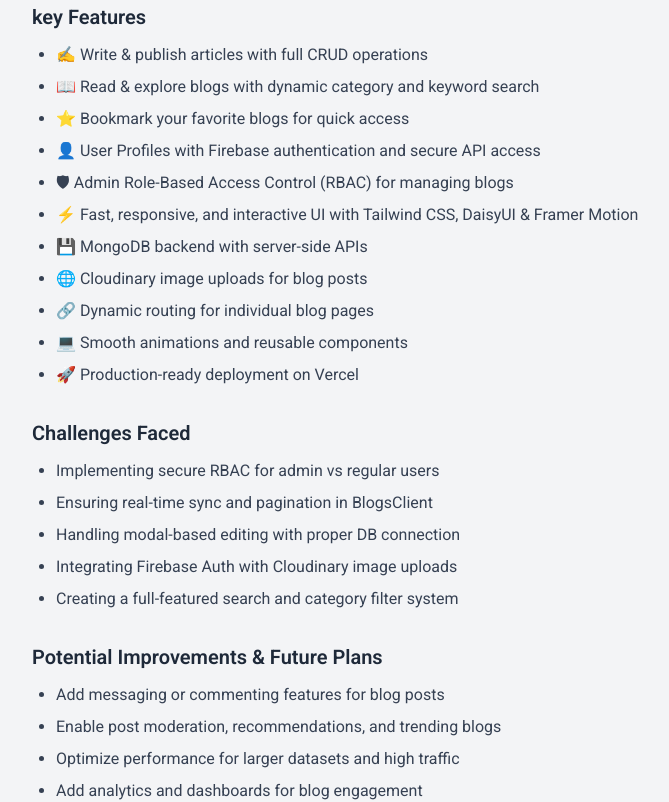
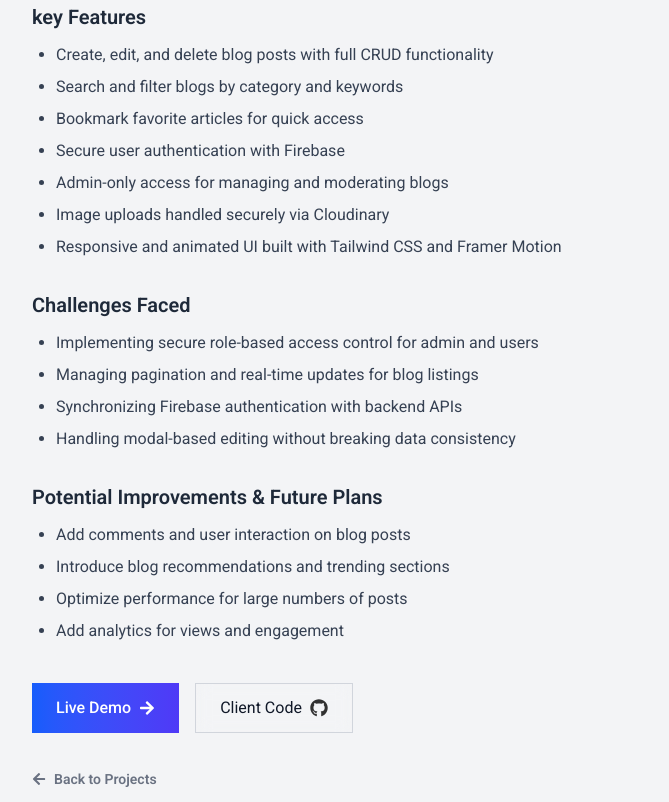
Before and after one commit to najmussakib2142/my-portfolio, a React (Vite) app: page /projects/1 in a window 1280 px wide. Shown: the part 1260-2062 px from the top of the page, without its empty margins (32-701 px from the left). Built offline with nearby package versions, Linux system fonts and the light colour scheme.

Commit message:
feat(ui): enhance project action buttons and navigation UX chore: refine portfolio project data for better readability

```diff
--- a/index.html
+++ b/index.html
@@ -2,7 +2,7 @@
 <html lang="en">
   <head>
     <meta charset="UTF-8" />
-    <link rel="icon" type="image/png" href="./public/portfolio.favicon.png" />
+    <link rel="icon" type="image/png" href="./portfolio.favicon.png" />
     <meta name="viewport" content="width=device-width, initial-scale=1.0" />
     <title>najmus-portfolio</title>
   </head>
--- a/src/data/projectsData.js
+++ b/src/data/projectsData.js
@@ -10,32 +10,29 @@
     liveLink: "https://simple-blog-website-brown.vercel.app/",
     clientSide: "https://github.com/najmussakib2142/simple-blog-website",
     // ServerSide: "https://github.com/najmussakib2142/simple-blog-website",
-    "keyFeatures": [
-      "✍️ Write & publish articles with full CRUD operations",
-      "📖 Read & explore blogs with dynamic category and keyword search",
-      "⭐ Bookmark your favorite blogs for quick access",
-      "👤 User Profiles with Firebase authentication and secure API access",
-      "🛡 Admin Role-Based Access Control (RBAC) for managing blogs",
-      "⚡ Fast, responsive, and interactive UI with Tailwind CSS, DaisyUI & Framer Motion",
-      "💾 MongoDB backend with server-side APIs",
-      "🌐 Cloudinary image uploads for blog posts",
-      "🔗 Dynamic routing for individual blog pages",
-      "💻 Smooth animations and reusable components",
-      "🚀 Production-ready deployment on Vercel"
+    keyFeatures: [
+      "Create, edit, and delete blog posts with full CRUD functionality",
+      "Search and filter blogs by category and keywords",
+      "Bookmark favorite articles for quick access",
+      "Secure user authentication with Firebase",
+      "Admin-only access for managing and moderating blogs",
+      "Image uploads handled securely via Cloudinary",
+      "Responsive and animated UI built with Tailwind CSS and Framer Motion"
     ],
+
     challenges: [
-      "Implementing secure RBAC for admin vs regular users",
-      "Ensuring real-time sync and pagination in BlogsClient",
-      "Handling modal-based editing with proper DB connection",
-      "Integrating Firebase Auth with Cloudinary image uploads",
-      "Creating a full-featured search and category filter system"
+      "Implementing secure role-based access control for admin and users",
+      "Managing pagination and real-time updates for blog listings",
+      "Synchronizing Firebase authentication with backend APIs",
+      "Handling modal-based editing without breaking data consistency"
     ],
+
     improvements: [
-      "Add messaging or commenting features for blog posts",
-      "Enable post moderation, recommendations, and trending blogs",
-      "Optimize performance for larger datasets and high traffic",
-      "Add analytics and dashboards for blog engagement"
-    ],
+      "Add comments and user interaction on blog posts",
+      "Introduce blog recommendations and trending sections",
+      "Optimize performance for large numbers of posts",
+      "Add analytics for views and engagement"
+    ]
   },
   {
     id: 2,
@@ -56,26 +53,35 @@
     liveLink: "https://explore-bd-admin.web.app/",
     clientSide: "https://github.com/najmussakib2142/explore-bd-client",
     ServerSide: "https://github.com/najmussakib2142/explore-bd-server",
+    keyFeatures: [
+      "Role-based dashboards for Tourists, Guides, and Admins",
+      "Secure authentication using JWT and Firebase Admin SDK",
+      "Tour booking and payment processing with Stripe",
+      "Admin controls for managing users, tours, and destinations",
+      "Efficient data fetching and caching with TanStack Query",
+      "Responsive UI with smooth animations"
+    ],
+
     challenges: [
-      "Implementing robust JWT authentication across the MERN stack and securing protected routes based on three distinct user roles (Tourist, Guide, Admin).",
-      "Successfully integrating the Firebase Admin SDK on the Node/Express backend for secure user authentication and role management, which involved complex server-side verification.",
-      "Handling sensitive real-time payment processing and webhooks using the Stripe payment gateway for tour bookings.",
-      "Designing and managing distinct ways tourist spot data, data-intensive dashboard panels for Tourist, Guide and Admin to cater to varying access levels and CRUD operations.",
-      "Ensuring secure handling of environment variables for both Firebase and MongoDB credentials on the server.",
-      "Optimizing data fetching and state management for large datasets (e.g., packages, users) using TanStack Query to improve client-side performance."
+      "Designing secure authentication for multiple user roles",
+      "Integrating Stripe payments and handling sensitive transactions",
+      "Managing complex dashboards with different permissions",
+      "Optimizing performance for large datasets",
+      "Safely handling environment variables and credentials"
     ],
+
     improvements: [
-      "Implementing advanced search, filtering, and sorting features for tours and guides to improve user experience.",
-      "Adding a comprehensive, multi-layered review and rating system that integrates with the user and tour guide profiles.",
-      "Integrating real-time features using WebSockets (e.g., live chat support or notification system for booking updates).",
-      "Refactoring the front-end for improved accessibility (A11Y) and performance optimization, potentially by exploring Server-Side Rendering (SSR).",
-      "Expanding the payment options to include popular local payment gateways in Bangladesh."
-    ],
+      "Advanced search and filtering for tours and guides",
+      "Review and rating system for guides and destinations",
+      "Real-time notifications or live chat features",
+      "Accessibility (A11Y) and performance improvements",
+      "Support for local Bangladeshi payment gateways"
+    ]
   },
 
   {
     id: 3,
-    title: "eduCircle",
+    title: "EduCircle",
     image: "https://i.ibb.co.com/7Jt7TXqS/Screenshot-2025-10-23-025813.png",
     description:
       "A full-featured assignment management and evaluation platform with secure submissions, real-time status tracking, and a modern responsive dashboard for students and evaluators.",
@@ -92,17 +98,26 @@
     liveLink: "https://edu-circle-admin.web.app/",
     clientSide: "https://github.com/najmussakib2142/edu-circle-client",
     ServerSide: "https://github.com/najmussakib2142/edu-circle-server",
+    keyFeatures: [
+      "Secure assignment submission with file uploads",
+      "Role-based access for students and evaluators",
+      "Real-time status updates for submissions",
+      "Evaluator feedback and grading workflow",
+      "Responsive dashboards for all user roles"
+    ],
+
     challenges: [
-      "Designing a secure assignment submission workflow with role-based access control.",
-      "Handling real-time evaluator feedback and assignment status synchronization.",
-      "Implementing responsive dashboards that work seamlessly across mobile and desktop.",
-      "Migrating from static image URLs to secure Cloudinary uploads with previews."
+      "Designing a secure submission and evaluation flow",
+      "Keeping assignment status and feedback in sync",
+      "Building dashboards that work well on all devices",
+      "Migrating to Cloudinary for secure file handling"
     ],
+
     improvements: [
-      "Introduce a full admin analytics dashboard.",
-      "Add offline draft saving for assignments.",
-      "Implement notification system for submission and evaluation updates."
-    ],
+      "Add analytics for assignment performance",
+      "Offline draft saving for submissions",
+      "Notification system for submission and feedback updates"
+    ]
   },
 
 
--- a/src/layouts/RootLayout.jsx
+++ b/src/layouts/RootLayout.jsx
@@ -19,8 +19,8 @@
 
             <button
                 onClick={toggleTheme}
-                className=" fixed cursor-pointer right-0 bottom-1/4 md:top-1/2 md:-translate-y-1/2 md:bottom-auto z-50 flex items-center justify-center bg-gray-200
-                 dark:bg-gray-800 text-gray-900 dark:text-white w-12 h-12 md:w-11 md:h-11 rounded-l-2xl shadow-md hover:shadow-lg hover:scale-105
+                className=" fixed cursor-pointer left-0 bottom-1/4 md:top-1/2 md:-translate-y-1/2 md:bottom-auto z-50 flex items-center justify-center bg-gray-200
+                 dark:bg-gray-800 text-gray-900 dark:text-white w-12 h-12 md:w-11 md:h-11 rounded-r-xl shadow-md hover:shadow-lg hover:scale-105
                   transition-transform duration-300 focus:outline-none "
             >
                 {theme === "dark" ? (
--- a/src/pages/Projects/ProjectDetails.jsx
+++ b/src/pages/Projects/ProjectDetails.jsx
@@ -1,6 +1,6 @@
 import { useParams, Link } from "react-router-dom";
 import { motion } from "framer-motion";
-import { FaExternalLinkAlt, FaGithub, FaArrowLeft } from "react-icons/fa";
+import { FaExternalLinkAlt, FaGithub, FaArrowLeft, FaArrowRight } from "react-icons/fa";
 import { projects } from "../../data/projectsData";
 import { HashLink } from "react-router-hash-link";
 
@@ -89,16 +89,9 @@
           </h3>
           <div className="flex flex-wrap gap-2">
             {project.tech.map((t) => (
-              // <span
-              //   key={t}
-              //   className="px-3 py-1 text-sm font-medium bg-gray-100 dark:bg-gray-800 border border-gray-300 dark:border-gray-700 rounded-full text-gray-700 dark:text-gray-300 hover:bg-gray-200 dark:hover:bg-gray-700 transition"
-              // >
-              //   {t}
-              // </span>
               <span
                 key={t}
                 className="badge badge-lg bg-primary/10 text-black dark:text-white border border-primary/30 hover:bg-gray-800 dark:hover-bg-white hover:text-white transition-all duration-300 cursor-default"
-
               >
                 {t}
               </span>
@@ -150,49 +143,47 @@
         )}
 
         {/* Buttons */}
-        <div className="">
-          <div className="flex flex-wrap gap-4 mt-10">
+        <div className="flex flex-col gap-6 mt-10">
+          <div className="flex flex-wrap gap-4">
+            {/* Primary Action: Live Demo */}
             {project.liveLink && (
               <a
                 href={project.liveLink}
                 target="_blank"
                 rel="noreferrer"
-                className="flex items-center gap-2 btn btn-primary bg-blue-600 hover:bg-blue-700 text-white border-none transition-all shadow-lg"
-                // aria-label={`Live demo of ${project.title}`}
+                className="group relative flex items-center gap-2 px-6 py-3 bg-gradient-to-r from-blue-600 to-indigo-600 text-white font-medium   transition-all duration-300 active:scale-95"
               >
-                Live Demo <FaExternalLinkAlt size={14} />
+                Live Demo
+                <FaArrowRight size={16} className="group-hover:translate-x-1 transition-transform" />
+
               </a>
             )}
 
-            {project.clientSide && (
+            {/* Secondary Actions: GitHub Links */}
+            {[
+              { link: project.clientSide, label: "Client Code" },
+              { link: project.ServerSide, label: "Server Code" }
+            ].map((btn, idx) => btn.link && (
               <a
-                href={project.clientSide}
+                key={idx}
+                href={btn.link}
                 target="_blank"
                 rel="noreferrer"
-                className="flex items-center gap-2 btn btn-outline border-gray-400 dark:border-gray-600 text-gray-800 dark:text-gray-200 hover:bg-gray-100 dark:hover:bg-gray-800 transition"
+                className="group flex items-center gap-2 px-6 py-3 border border-gray-300 dark:border-gray-700 dark:bg-gray-900/50 backdrop-blur-sm  hover:bg-gray-100 dark:hover:bg-gray-800 transition-all active:scale-95"
               >
-                Client Code <FaGithub size={16} />
+                {btn.label} <FaGithub size={18} className="text-black/80 dark:text-white/80 group-hover:text-black dark:group-hover:text-white" />
               </a>
-            )}
+            ))}
+          </div>
 
-            {project.ServerSide && (
-              <a
-                href={project.ServerSide}
-                target="_blank"
-                rel="noreferrer"
-                className="flex items-center gap-2 btn btn-outline border-gray-400 dark:border-gray-600 text-gray-800 dark:text-gray-200 hover:bg-gray-100 dark:hover:bg-gray-800 transition"
-              >
-                Server Code <FaGithub size={16} />
-              </a>
-            )}
-
-          </div>
+          {/* Navigation Action: Back Button */}
           <HashLink
             smooth
             to="/#projects"
-            className="mt-3 w-fit inline-flex items-center gap-2 btn bg-gray-200 dark:bg-gray-800 hover:bg-gray-300 dark:hover:bg-gray-700 border-none transition"
+            className="flex mt-3 items-center gap-2 text-sm font-semibold text-gray-500 hover:text-blue-600 dark:text-gray-400 dark:hover:text-blue-400 transition-colors w-fit group"
           >
-            <FaArrowLeft /> Back to Project
+            <FaArrowLeft className="group-hover:-translate-x-1 transition-transform" />
+            Back to Projects
           </HashLink>
         </div>
       </motion.div>
--- a/src/pages/ToolsSliderSection/ToolsSliderSection.jsx
+++ b/src/pages/ToolsSliderSection/ToolsSliderSection.jsx
@@ -9,20 +9,24 @@
   SiFigma,
   SiGithub,
   SiFirebase,
+  SiNextdotjs,
+  SiCloudinary,
 } from "react-icons/si";
 import { FaKey } from "react-icons/fa";
 
 const tools = [
   { icon: <SiReact className="text-cyan-400" />, name: "React" },
+  { icon: <SiNextdotjs className="text-black dark:text-white" />, name: "Next.js" },
   { icon: <SiNodedotjs className="text-green-600" />, name: "Node.js" },
-  { icon: <SiExpress className="text-gray-200 dark:text-gray-400" />, name: "Express.js" },
+  { icon: <SiExpress className="text-gray-300 dark:text-gray-400" />, name: "Express.js" },
   { icon: <SiMongodb className="text-green-500" />, name: "MongoDB" },
   { icon: <SiTailwindcss className="text-sky-400" />, name: "Tailwind CSS" },
+  { icon: <SiFirebase className="text-orange-400" />, name: "Firebase" },
+  { icon: <SiCloudinary className="text-blue-500" />, name: "Cloudinary" },
   { icon: <FaKey className="text-yellow-400" />, name: "JWT" },
-  { icon: <SiFigma className="text-pink-500" />, name: "Figma" },
-  { icon: <SiFirebase className="text-orange-400" />, name: "Firebase" },
   { icon: <SiGithub className="text-gray-900 dark:text-white" />, name: "GitHub" },
 ];
+
 
 
 const MarqueeStyles = () => (
```
Also changed, not shown: src/components/ProjectCard.jsx (+24 -5 lines), src/pages/Home/ContactBanner.jsx (+6 -4 lines).
